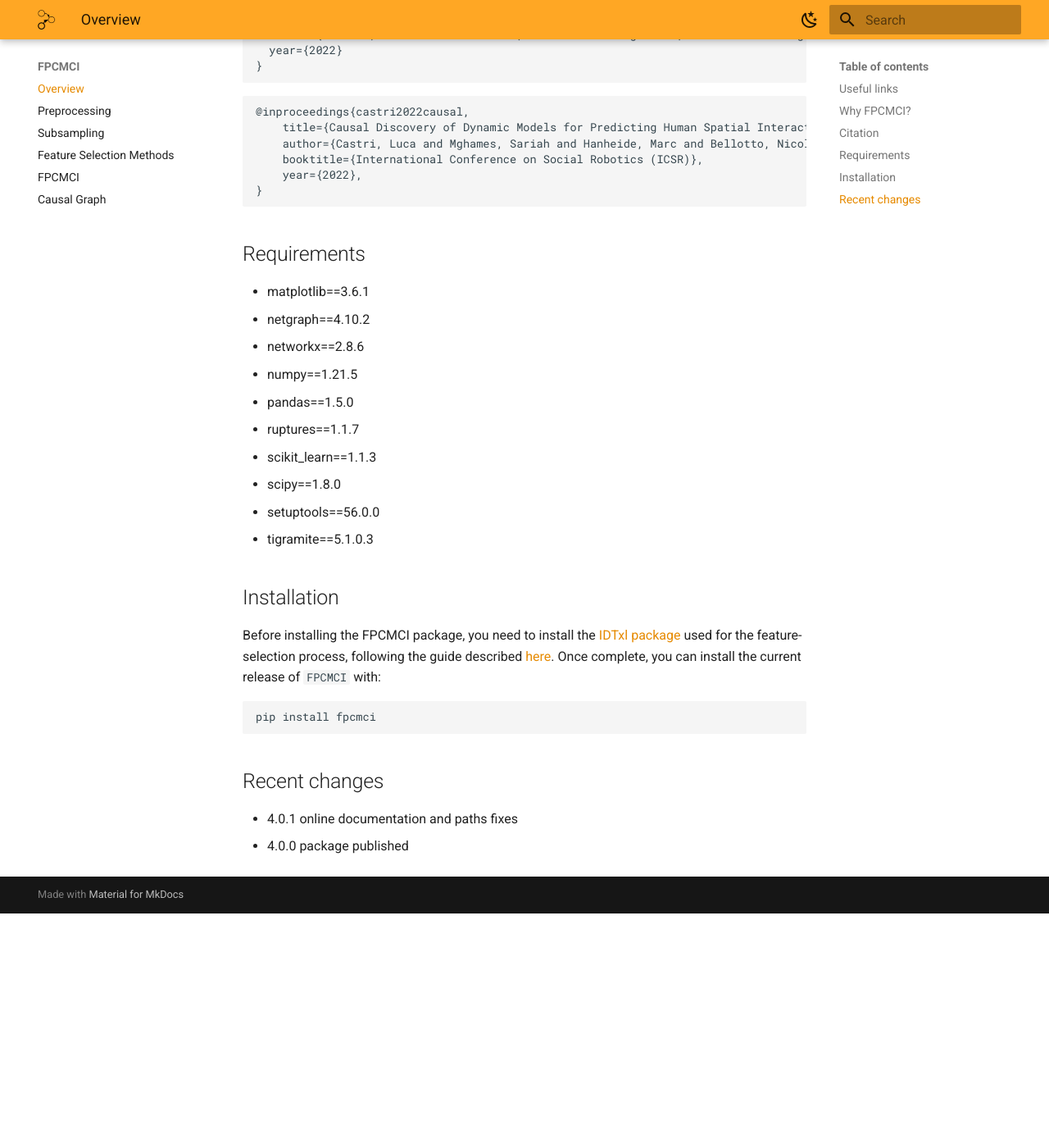
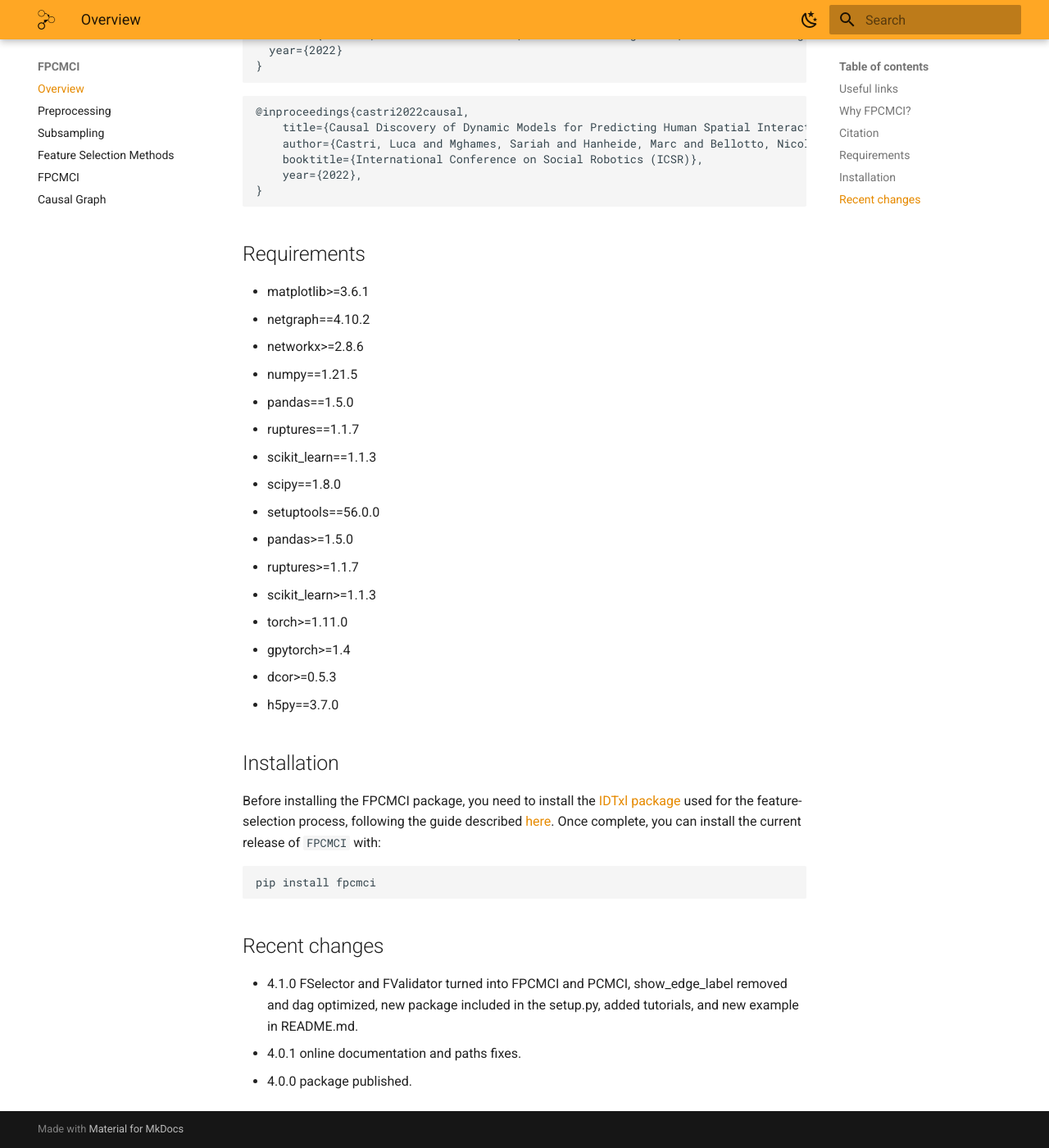
Before and after one commit to lcastri/fpcmci, an MkDocs documentation site: the page built from docs/index.md, in a window 1280 px wide and 1400 px high, scrolled down 2457 px. Shown: the whole window at 82% size. Built offline with MkDocs 1.6.1 and Material for MkDocs 9.7.7, drawn with Linux system fonts in a browser that asks for light colours; before the commit the page ends 3571 px from its top, so only the background shows below that.

Commit message:
new site and FPCMCI tutorial

```diff
--- a/docs/index.md
+++ b/docs/index.md
@@ -71,16 +71,22 @@ If you found this useful for your work, please cite these papers:
 
 ## Requirements
 
-* matplotlib==3.6.1
+* matplotlib>=3.6.1
 * netgraph==4.10.2
-* networkx==2.8.6
+* networkx>=2.8.6
 * numpy==1.21.5
 * pandas==1.5.0
 * ruptures==1.1.7
 * scikit_learn==1.1.3
 * scipy==1.8.0
 * setuptools==56.0.0
-* tigramite==5.1.0.3
+* pandas>=1.5.0
+* ruptures>=1.1.7
+* scikit_learn>=1.1.3
+* torch>=1.11.0
+* gpytorch>=1.4
+* dcor>=0.5.3
+* h5py==3.7.0
 
 
 ## Installation
@@ -93,5 +99,6 @@ pip install fpcmci
 
 ## Recent changes
 
-* 4.0.1 online documentation and paths fixes
-* 4.0.0 package published
+* 4.1.0 FSelector and FValidator turned into FPCMCI and PCMCI, show_edge_label removed and dag optimized, new package included in the setup.py, added tutorials, and new example in README.md.
+* 4.0.1 online documentation and paths fixes.
+* 4.0.0 package published.
```
Also changed, not shown: README.md (+12 -5 lines), docs/fpcmci.md (+2 -2 lines), site/causal_graph/index.html, site/fpcmci/index.html, site/index.html, site/search/search_index.json, site/sitemap.xml, site/subsampling_method/index.html, 3 other files.
